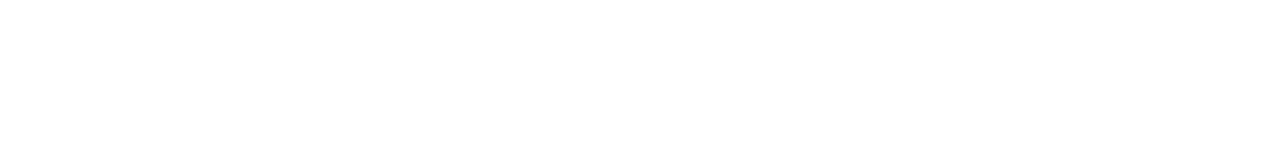
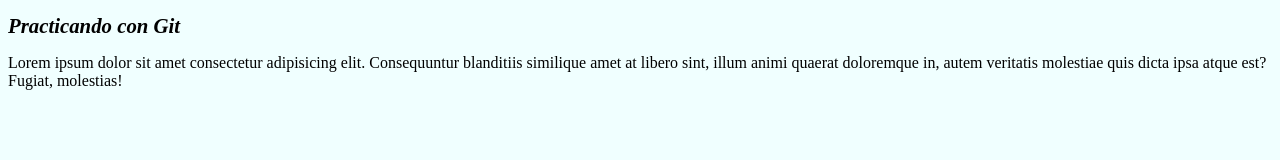
Before and after one commit to Maurodj78/practica-git, a plain HTML site: page index.html in a window 1280 px wide. Drawn offline with Linux system fonts and the light colour scheme.

Commit message:
info css

```diff
--- /dev/null
+++ b/css/style.css
@@ -0,0 +1,8 @@
+body {
+    background-color: azure;
+}
+
+h1 {
+    font-style: italic;
+    font-size: 1.3rem;
+}
--- a/index.html
+++ b/index.html
@@ -4,9 +4,12 @@
     <meta charset="UTF-8">
     <meta http-equiv="X-UA-Compatible" content="IE=edge">
     <meta name="viewport" content="width=device-width, initial-scale=1.0">
+    <link rel="stylesheet" href="css/style.css">
     <title>Práctica de GIT</title>
 </head>
 <body>
+    <h1>Practicando con Git</h1>
+    <p>Lorem ipsum dolor sit amet consectetur adipisicing elit. Consequuntur blanditiis similique amet at libero sint, illum animi quaerat doloremque in, autem veritatis molestiae quis dicta ipsa atque est? Fugiat, molestias!</p>
 
 </body>
 </html>
```
